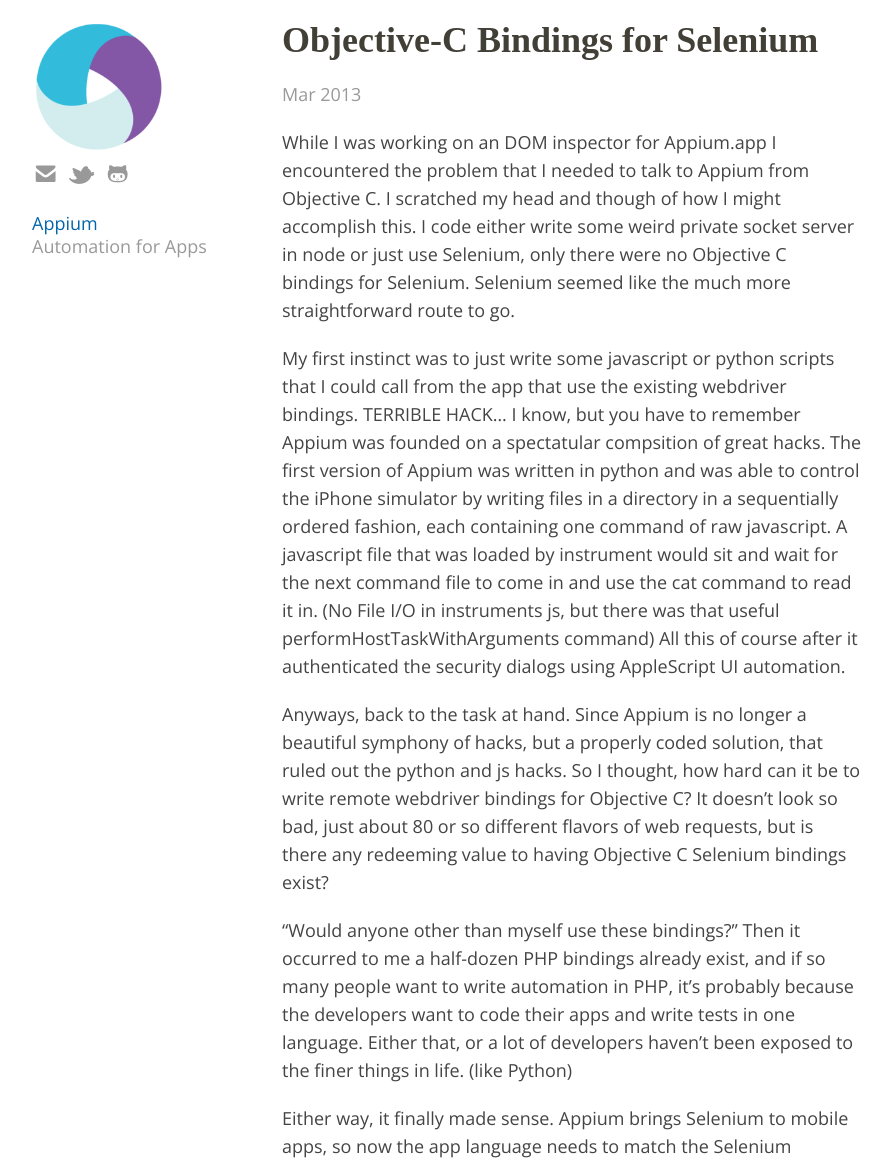
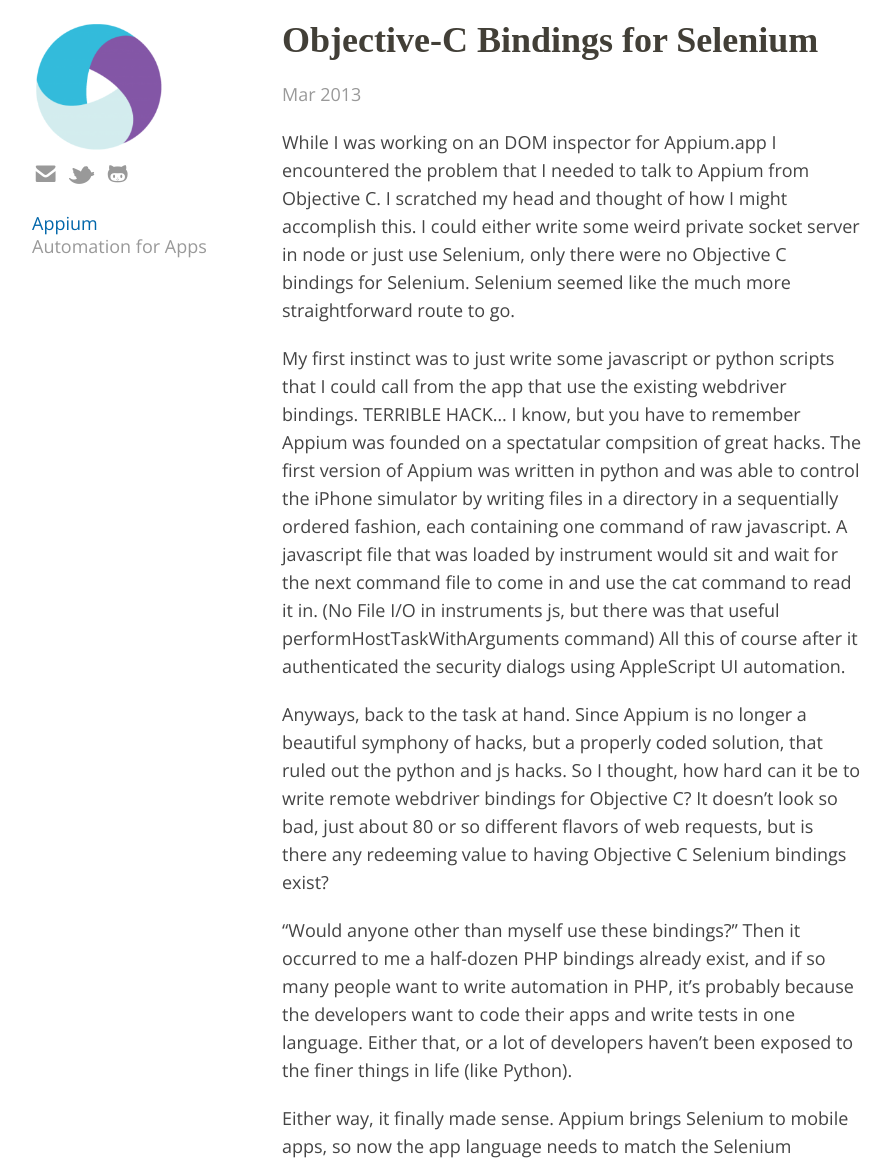
Before and after one commit to appium/blog, a Jekyll site: the page built from _posts/2013-03-22-selenium-obj-c.md, in a window 1280 px wide. Shown: the top 1165 px of the page, without its empty margins (138-1031 px from the left). Built offline with Jekyll 4.4.1, drawn with Linux system fonts in a browser that asks for light colours; some web fonts are replaced.

Commit message:
Update 2013-03-22-selenium-obj-c.md
fixed a few typos :)

```diff
--- a/_posts/2013-03-22-selenium-obj-c.md
+++ b/_posts/2013-03-22-selenium-obj-c.md
@@ -3,13 +3,13 @@
 layout: post
 ---
 
-While I was working on an DOM inspector for Appium.app I encountered the problem that I needed to talk to Appium from Objective C. I scratched my head and though of how I might accomplish this. I code either write some weird private socket server in node or just use Selenium, only there were no Objective C bindings for Selenium. Selenium seemed like the much more straightforward route to go.
+While I was working on an DOM inspector for Appium.app I encountered the problem that I needed to talk to Appium from Objective C. I scratched my head and thought of how I might accomplish this. I could either write some weird private socket server in node or just use Selenium, only there were no Objective C bindings for Selenium. Selenium seemed like the much more straightforward route to go.
 
 My first instinct was to just write some javascript or python scripts that I could call from the app that use the existing webdriver bindings. TERRIBLE HACK... I know, but you have to remember Appium was founded on a spectatular compsition of great hacks. The first version of Appium was written in python and was able to control the iPhone simulator by writing files in a directory in a sequentially ordered fashion, each containing one command of raw javascript. A javascript file that was loaded by instrument would sit and wait for the next command file to come in and use the cat command to read it in. (No File I/O in instruments js, but there was that useful performHostTaskWithArguments command) All this of course after it authenticated the security dialogs using AppleScript UI automation.
 
 Anyways, back to the task at hand. Since Appium is no longer a beautiful symphony of hacks, but a properly coded solution, that ruled out the python and js hacks. So I thought, how hard can it be to write remote webdriver bindings for Objective C? It doesn't look so bad, just about 80 or so different flavors of web requests, but is there any redeeming value to having Objective C Selenium bindings exist?
 
-"Would anyone other than myself use these bindings?" Then it occurred to me a half-dozen PHP bindings already exist, and if so many people want to write automation in PHP, it's probably because the developers want to code their apps and write tests in one language. Either that, or a lot of developers haven't been exposed to the finer things in life. (like Python)
+"Would anyone other than myself use these bindings?" Then it occurred to me a half-dozen PHP bindings already exist, and if so many people want to write automation in PHP, it's probably because the developers want to code their apps and write tests in one language. Either that, or a lot of developers haven't been exposed to the finer things in life (like Python).
 
 Either way, it finally made sense. Appium brings Selenium to mobile apps, so now the app language needs to match the Selenium language. Most iOS developers write their apps in Objective C, and might want to write their functional UI tests in the same language. It's nowhere near as bad as writing this stuff in PHP. Developers could even put their tests in their test projects in XCode and use existing unit test infrastructure with their Selenium automation.
 
```
